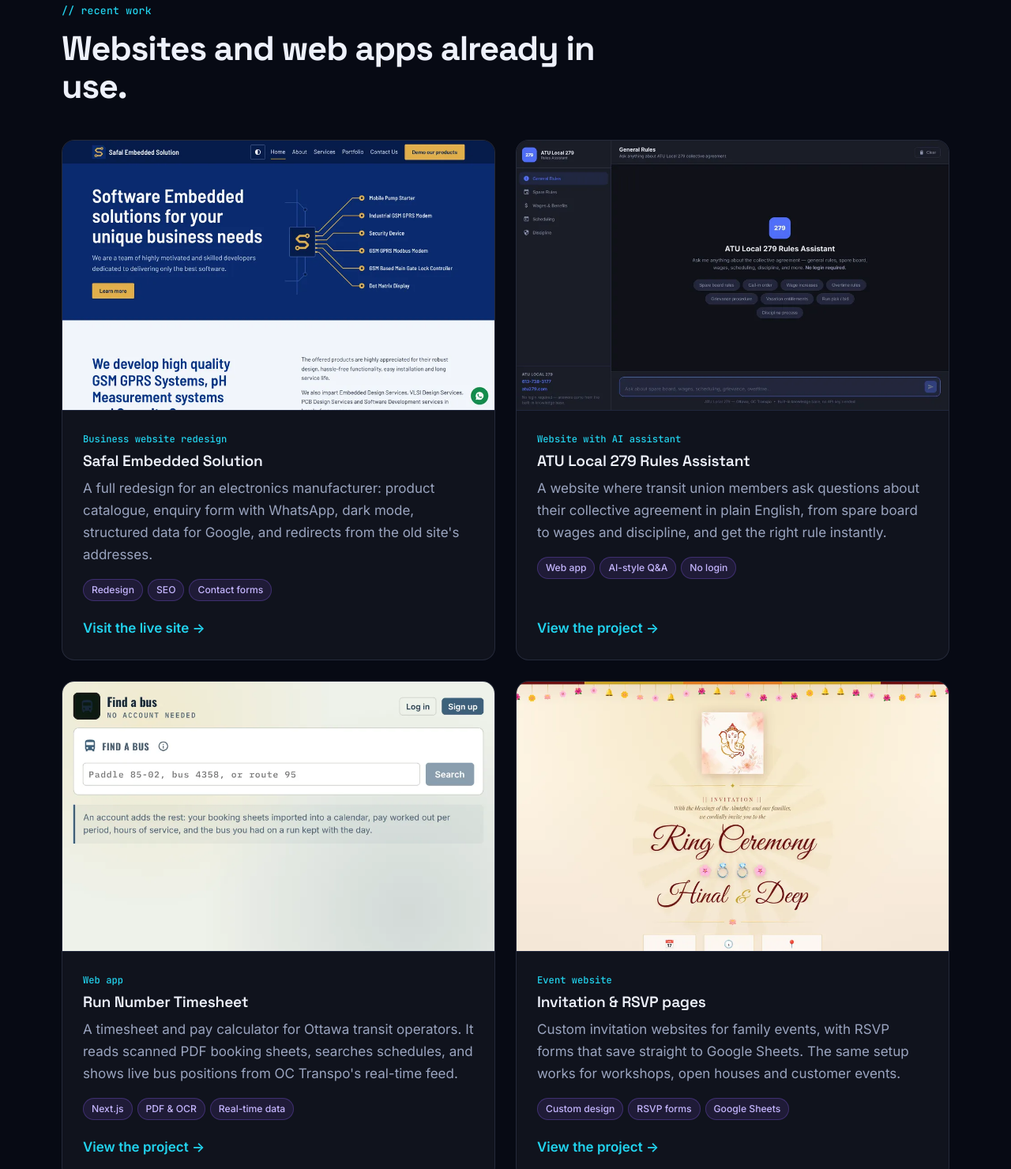
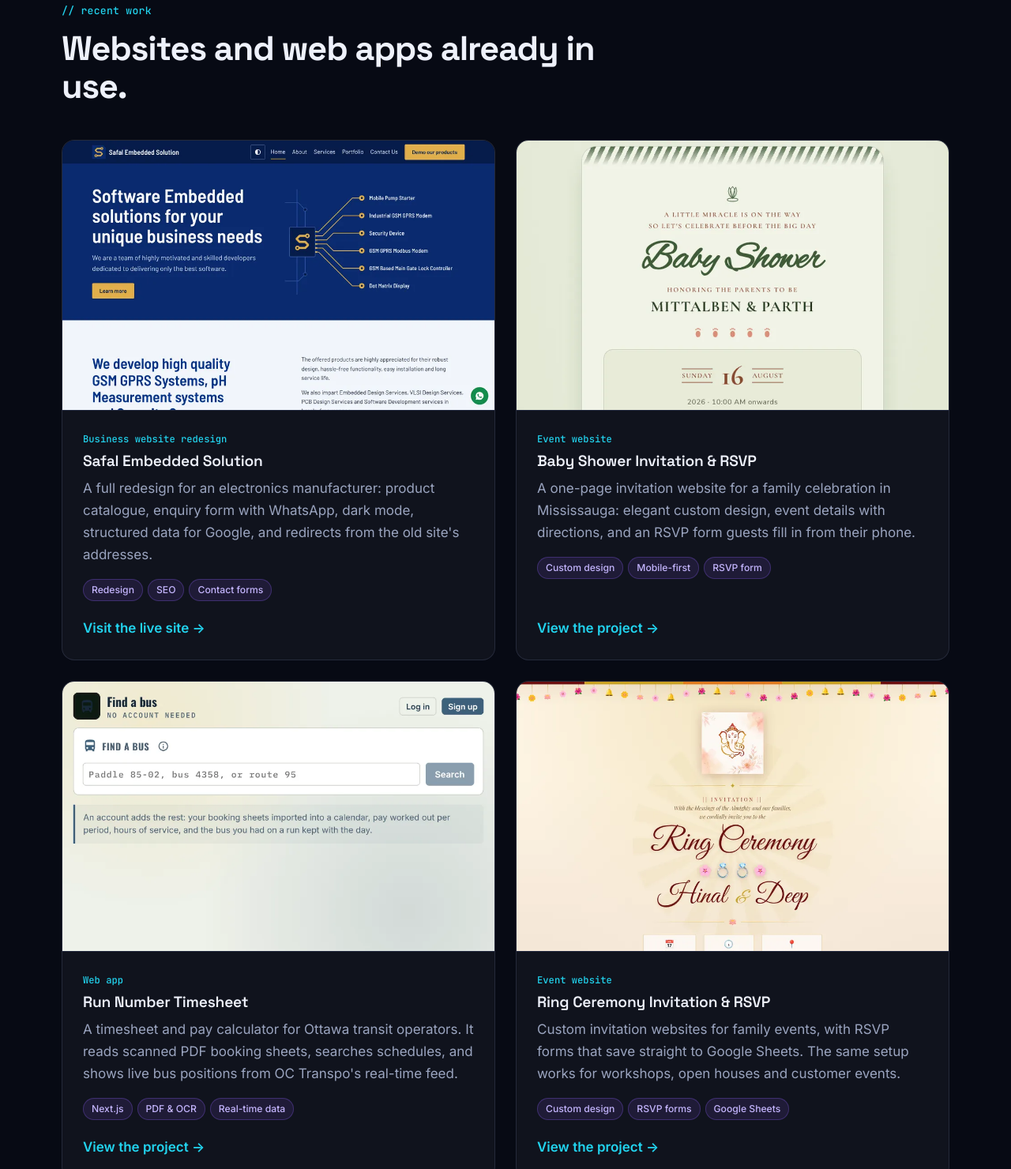
Before and after one commit to deep-0301/DK-Solutions, a plain HTML site: page index.html in a window 1280 px wide. Shown: the part 2726-4206 px from the top of the page at 79% size. Drawn offline with Linux system fonts and the light colour scheme.

Commit message:
Replace ATU 279 project with baby shower invitation site
Co-Authored-By: Claude Opus 5.5 <noreply@anthropic.com>
Claude-Session: https://claude.ai/code/session_01LJLXcPPLSJifxUV3YQJVzv

```diff
--- a/assets/js/main.js
+++ b/assets/js/main.js
@@ -44,7 +44,7 @@
     { k: ['update', 'edit', 'change', 'maintain', 'care', 'maintenance', 'hosting'], a: 'You can make simple edits yourself and Deep will show you how. Or the optional care plan covers backups, updates and small changes every month.' },
     { k: ['where', 'located', 'location', 'ottawa', 'canada', 'local', 'meet'], a: 'DK Solutions is based in Ottawa, Ontario, and works with small businesses anywhere in Canada by phone and video. Happy to meet in person around Ottawa.' },
     { k: ['who', 'deep', 'dk', 'solutions', 'about', 'experience', 'background', 'qualified'], a: 'DK Solutions is run by Deep Patel, an Ottawa web developer with a Master of Engineering from Carleton University. <a href="#about">More about Deep</a>.' },
-    { k: ['work', 'portfolio', 'examples', 'projects', 'past', 'example'], a: 'Recent work includes a website redesign for Safal Embedded Solution, a rules assistant website for ATU Local 279, a timesheet web app for Ottawa transit operators, and event RSVP sites. <a href="#work">See the projects</a>.' },
+    { k: ['work', 'portfolio', 'examples', 'projects', 'past', 'example'], a: 'Recent work includes a website redesign for Safal Embedded Solution, a timesheet web app for Ottawa transit operators, and invitation and RSVP websites for family events. <a href="#work">See the projects</a>.' },
     { k: ['contact', 'email', 'call', 'talk', 'reach', 'book', 'check', 'free'], a: 'The easiest way is the free website check: fill in the <a href="#contact">form</a> or email <a href="mailto:' + EMAIL + '">' + EMAIL + '</a>. Deep replies within one business day.' }
   ];
   var FALLBACK = 'Good question. I\'m a demo, so I only know about DK Solutions\' services. Send it through the <a href="#contact">contact form</a> and Deep will answer personally.';
--- a/index.html
+++ b/index.html
@@ -184,13 +184,13 @@
         </div>
       </article>
       <article class="work">
-        <a class="work-img" href="https://github.com/deep-0301/oc-rules" target="_blank" rel="noopener"><img src="assets/img/work-rules.webp" alt="ATU Local 279 Rules Assistant interface" width="960" height="600" loading="lazy"></a>
+        <a class="work-img" href="https://github.com/deep-0301/parth-rsvp" target="_blank" rel="noopener"><img src="assets/img/work-shower.webp" alt="Baby shower invitation website with script heading and event date" width="960" height="600" loading="lazy"></a>
         <div class="work-body">
-          <p class="tag">Website with AI assistant</p>
-          <h3>ATU Local 279 Rules Assistant</h3>
-          <p>A website where transit union members ask questions about their collective agreement in plain English, from spare board to wages and discipline, and get the right rule instantly.</p>
-          <ul class="chips"><li>Web app</li><li>AI-style Q&amp;A</li><li>No login</li></ul>
-          <a class="link" href="https://github.com/deep-0301/oc-rules" target="_blank" rel="noopener">View the project <span aria-hidden="true">&rarr;</span></a>
+          <p class="tag">Event website</p>
+          <h3>Baby Shower Invitation &amp; RSVP</h3>
+          <p>A one-page invitation website for a family celebration in Mississauga: elegant custom design, event details with directions, and an RSVP form guests fill in from their phone.</p>
+          <ul class="chips"><li>Custom design</li><li>Mobile-first</li><li>RSVP form</li></ul>
+          <a class="link" href="https://github.com/deep-0301/parth-rsvp" target="_blank" rel="noopener">View the project <span aria-hidden="true">&rarr;</span></a>
         </div>
       </article>
       <article class="work">
@@ -207,7 +207,7 @@
         <a class="work-img" href="https://github.com/deep-0301/wedding-rsvp" target="_blank" rel="noopener"><img src="assets/img/work-rsvp.webp" alt="Ring ceremony invitation and RSVP page" width="960" height="600" loading="lazy"></a>
         <div class="work-body">
           <p class="tag">Event website</p>
-          <h3>Invitation &amp; RSVP pages</h3>
+          <h3>Ring Ceremony Invitation &amp; RSVP</h3>
           <p>Custom invitation websites for family events, with RSVP forms that save straight to Google Sheets. The same setup works for workshops, open houses and customer events.</p>
           <ul class="chips"><li>Custom design</li><li>RSVP forms</li><li>Google Sheets</li></ul>
           <a class="link" href="https://github.com/deep-0301/wedding-rsvp" target="_blank" rel="noopener">View the project <span aria-hidden="true">&rarr;</span></a>
```
Also changed, not shown: assets/img/work-rules.webp (deleted), assets/img/work-shower.webp (added).
